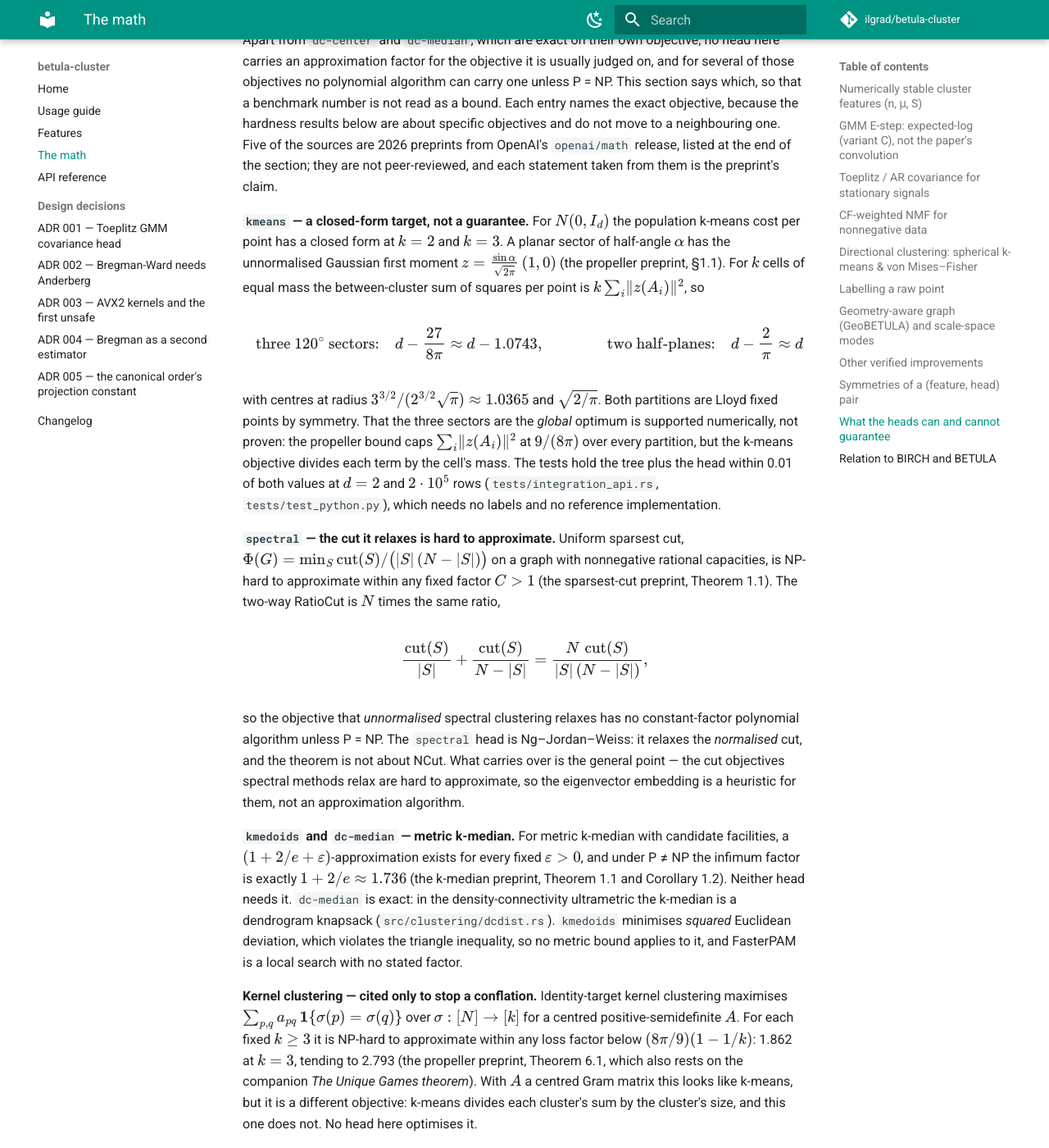
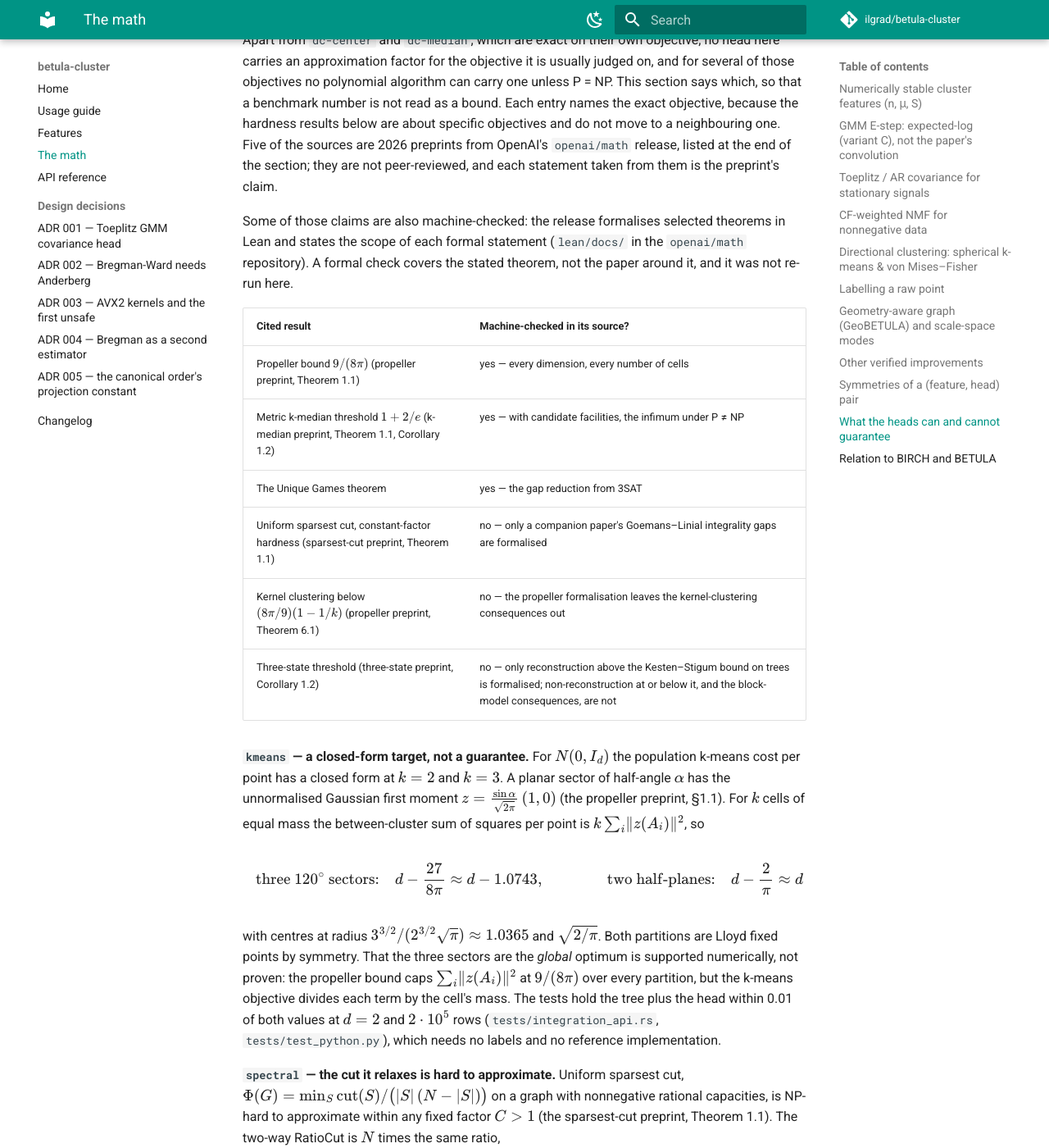
Before and after one commit to ilgrad/betula-cluster, an MkDocs documentation site: the page built from docs/MATH.md, in a window 1280 px wide and 1400 px high, scrolled down 12865 px. Shown: the whole window at 82% size. Built offline with MkDocs 1.6.1 and Material for MkDocs 9.7.7, drawn with Linux system fonts in a browser that asks for light colours; comment, search, counter and statistics services are not loaded; some of the changed text lies outside the part shown.

Commit message:
docs(math): say which cited bounds are machine-checked in their source
The cited preprints come with Lean formalisations of selected theorems, and
the scope documents of that release separate what is checked from what is
only claimed. The propeller bound, the metric k-median threshold (candidate
facilities, under P != NP) and the Unique Games theorem are checked; the
sparsest-cut hardness (only a Goemans-Linial integrality-gap companion is
formalised), the kernel-clustering hardness and the three-state
impossibility direction with its block-model consequences are not. The
Leiden paragraph now says that Kesten-Stigum is known tight for three states
only on regular trees of large degree (Sly 2011), and that the core is a
deterministic Leiden variant with no gamma-connectivity guarantee beyond its
tests.

```diff
--- a/docs/MATH.md
+++ b/docs/MATH.md
@@ -488,6 +488,19 @@ hardness results below are about specific objectives and do not move to a neighb
 of the sources are 2026 preprints from OpenAI's `openai/math` release, listed at the end of the
 section; they are not peer-reviewed, and each statement taken from them is the preprint's claim.
 
+Some of those claims are also machine-checked: the release formalises selected theorems in Lean and
+states the scope of each formal statement (`lean/docs/` in the `openai/math` repository). A formal
+check covers the stated theorem, not the paper around it, and it was not re-run here.
+
+| Cited result | Machine-checked in its source? |
+|---|---|
+| Propeller bound $9/(8\pi)$ (propeller preprint, Theorem 1.1) | yes — every dimension, every number of cells |
+| Metric k-median threshold $1 + 2/e$ (k-median preprint, Theorem 1.1, Corollary 1.2) | yes — with candidate facilities, the infimum under P ≠ NP |
+| The Unique Games theorem | yes — the gap reduction from 3SAT |
+| Uniform sparsest cut, constant-factor hardness (sparsest-cut preprint, Theorem 1.1) | no — only a companion paper's Goemans–Linial integrality gaps are formalised |
+| Kernel clustering below $(8\pi/9)(1 - 1/k)$ (propeller preprint, Theorem 6.1) | no — the propeller formalisation leaves the kernel-clustering consequences out |
+| Three-state threshold (three-state preprint, Corollary 1.2) | no — only reconstruction above the Kesten–Stigum bound on trees is formalised; non-reconstruction at or below it, and the block-model consequences, are not |
+
 **`kmeans` — a closed-form target, not a guarantee.** For $N(0, I_d)$ the population k-means cost
 per point has a closed form at $k = 2$ and $k = 3$. A planar sector of half-angle $\alpha$ has the
 unnormalised Gaussian first moment $z = \tfrac{\sin\alpha}{\sqrt{2\pi}}\,(1, 0)$ (the propeller
@@ -552,8 +565,13 @@ $$
 
 At or below the line every estimator's expected overlap tends to chance, and above it an
 $O(n \log n)$ algorithm exists (the three-state preprint, Corollary 1.2, through the Mossel–Sly–Sohn
-tree-to-graph transfer and Abbe–Sandon). The modularity core ($\gamma = 1$) measured at mean degree
-6, ARI medians of graph seeds 0/1/2, communities in contiguous id blocks:
+tree-to-graph transfer and Abbe–Sandon). The impossibility half is the preprint's claim and is not
+in its formal scope; in the peer-reviewed literature the Kesten–Stigum bound is known to be tight
+for three states only on regular trees of large degree (Sly, *Ann. Probab.* 39 (2011) 1365–1406).
+The core is a deterministic Leiden variant, with greedy refinement and no well-connectedness
+checks, so it carries no $\gamma$-connectivity guarantee beyond what its tests check. The
+modularity core ($\gamma = 1$) measured at mean degree 6, ARI medians of graph seeds 0/1/2,
+communities in contiguous id blocks:
 
 | $s$ | 0.6 | 1 | 2 | 3 | 4 | 5 | 6 |
 |---|---|---|---|---|---|---|---|
```
Also changed, not shown: CHANGELOG.md (+4 -1 lines).
